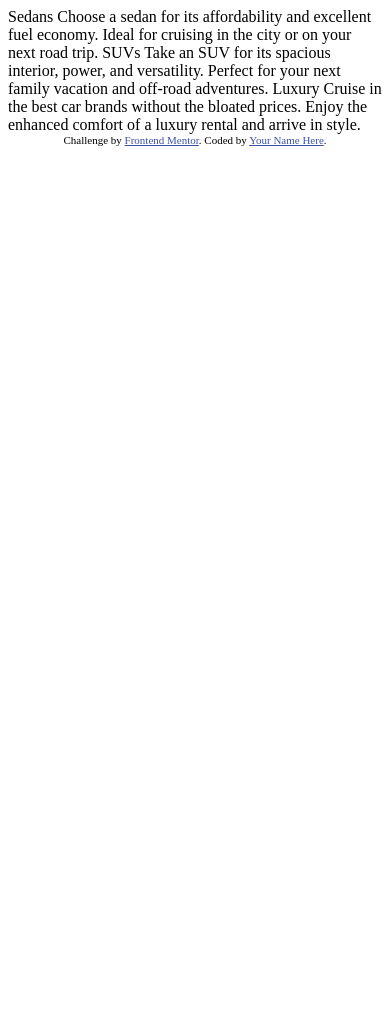
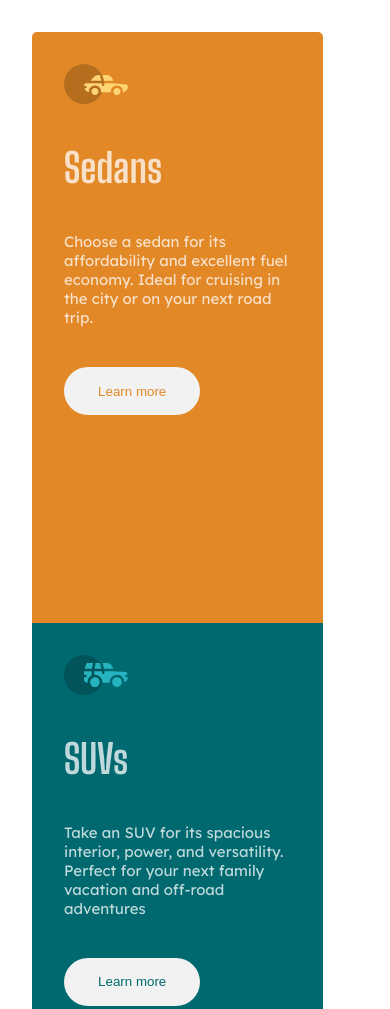
Before and after one commit to DavidCaffrey/3-column-preview-card, a plain HTML site: page index.html in a window 390 px wide. Shown: the top 1009 px of the page. Before the commit the page ends 844 px from the top, so only its background shows below. Drawn offline with Linux system fonts and the light colour scheme.

Commit message:
html structure and mobile css

```diff
--- a/index.html
+++ b/index.html
@@ -2,35 +2,55 @@
 <html lang="en">
   <head>
     <meta charset="UTF-8">
-  <meta name="viewport" content="width=device-width, initial-scale=1.0"> <!-- displays site properly based on user's device -->
+    <meta name="viewport" content="width=device-width, initial-scale=1.0">
+    <!-- displays site properly based on user's device -->
 
-  <link rel="icon" type="image/png" sizes="32x32" href="./images/favicon-32x32.png">
-
+    <link
+      rel="icon"
+      type="image/png"
+      sizes="32x32"
+      href="./images/favicon-32x32.png"
+    >
+    <link rel="stylesheet" href="style.css">
     <title>Frontend Mentor | 3-column preview card component</title>
-
-  <!-- Feel free to remove these styles or customise in your own stylesheet 👍 -->
-  <style>
-    .attribution { font-size: 11px; text-align: center; }
-    .attribution a { color: hsl(228, 45%, 44%); }
-  </style>
   </head>
   <body>
-
-  Sedans
-  Choose a sedan for its affordability and excellent fuel economy. Ideal for cruising in the city
-  or on your next road trip.
-
-  SUVs
-  Take an SUV for its spacious interior, power, and versatility. Perfect for your next family vacation
-  and off-road adventures.
-
-  Luxury
-  Cruise in the best car brands without the bloated prices. Enjoy the enhanced comfort of a luxury
-  rental and arrive in style.
-
+    <main class="container">
+      <section class="car-type sedan">
+        <img src="images/icon-sedans.svg" alt="icon picture of sedan" class="car-icon">
+        <h1 class="car-heading">Sedans</h1>
+        <p class="car-description">
+          Choose a sedan for its affordability and excellent fuel economy. Ideal
+          for cruising in the city or on your next road trip.
+        </p>
+        <button class="btn btn-sedan">Learn more</button>
+      </section>
+      <section class="car-type suv">
+        <img src="images/icon-suvs.svg" alt="icon picture of suv" class="car-icon">
+        <h1 class="car-heading">SUVs</h1>
+        <p class="car-description">
+          Take an SUV for its spacious interior, power, and versatility. Perfect
+          for your next family vacation and off-road adventures
+        </p>
+        <button class="btn btn-suv">Learn more</button>
+      </section>
+      <section class="car-type luxury">
+        <img src="images/icon-luxury.svg" alt="icon picture of luxury car" class="car-icon">
+        <h1 class="car-heading">Luxury</h1>
+        <p class="car-description">
+          Cruise in the best car brands without the bloated prices. Enjoy the
+          enhanced comfort of a luxury rental and arrive in style.
+        </p>
+        <button class="btn btn-lux">Learn more</button>
+      </section>
+    </main>
+    <footer>
       <div class="attribution">
-    Challenge by <a href="https://www.frontendmentor.io?ref=challenge" target="_blank">Frontend Mentor</a>.
-    Coded by <a href="#">Your Name Here</a>.
+        Challenge by
+        <a href="https://www.frontendmentor.io?ref=challenge" target="_blank"
+          >Frontend Mentor</a
+        >. Coded by <a href="https://www.frontendmentor.io/profile/DavidCaffrey">David Caffrey</a>.
       </div>
+    </footer>
   </body>
 </html>
--- /dev/null
+++ b/style.css
@@ -0,0 +1,126 @@
+@import url("https://fonts.googleapis.com/css2?family=Big+Shoulders+Display:wght@700&family=Lexend+Deca&display=swap");
+
+:root{
+/* Colors */
+
+/* Primary */
+
+--primary-bright-orange: hsl(31, 77%, 52%);
+--primary-dark-cyan: hsl(184, 100%, 22%);
+--primary-v-dark-cyan: hsl(179, 100%, 13%);
+
+ /* Neutral */
+
+ /* paragraphs */
+--white: hsla(0, 0%, 100%, 0.75);
+/* background, headings, buttons */
+--v-light-grey: hsl(0, 0%, 95%);
+}
+
+*{
+    margin: 0;
+    padding: 0;
+    box-sizing: border-box;
+}
+body {
+  font-family: "Big Shoulders Display", cursive;
+  font-family: "Lexend Deca", sans-serif;
+  font-size: 15px;
+  padding:2rem;
+}
+
+.container{
+    margin-bottom: 3rem;
+}
+
+.car-type{
+    display: flex;
+    flex-direction: column;
+    row-gap: 2.5rem;
+    padding: 2rem;
+    height:70vh;
+
+    max-width: 32ch;
+}
+
+.car-icon{
+    width: 4rem;
+
+}
+
+.sedan{
+    background-color:var(--primary-bright-orange);
+    border-radius: 5px 5px 0 0 ;
+}
+
+.suv{
+    background-color: var(--primary-dark-cyan);
+}
+
+.luxury{
+    background-color: var(--primary-v-dark-cyan);
+    border-radius: 0 0 5px 5px;
+}
+
+.car-heading{
+    color: var(--white);
+    font-family: "Big Shoulders Display", cursive;
+    font-size: 40px;
+}
+
+.car-description{
+    color: var(--white);
+    font-family: "Lexend Deca", sans-serif;
+    font-size: 15px;
+}
+
+.btn{
+    max-width: 60%;
+    height:48px;
+    background-color: var(--v-light-grey);
+    border: none;
+    border-radius: 25px;
+    padding: 0.5rem 1rem;
+
+}
+
+.btn:hover{
+    cursor: pointer;
+    border: 2px solid var(--white);
+}
+
+.btn-sedan{
+    color: var(--primary-bright-orange);
+}
+
+.btn-sedan:hover{
+    background-color:var(--primary-bright-orange) ;
+    color:var(--white);
+}
+
+.btn-suv{
+    color: var(--primary-dark-cyan);
+}
+
+.btn-suv:hover{
+    background-color: var(--primary-dark-cyan);
+    color:var(--white);
+}
+
+.btn-lux{
+    color: var(--primary-v-dark-cyan);
+}
+
+.btn-lux:hover{
+    background-color: var(--primary-v-dark-cyan);
+    color:var(--white);
+}
+
+
+.attribution {
+  font-size: 11px;
+  text-align: center;
+}
+.attribution a {
+  color: hsl(228, 45%, 44%);
+}
```
Lines whose indentation alone changed are shown as unchanged.
